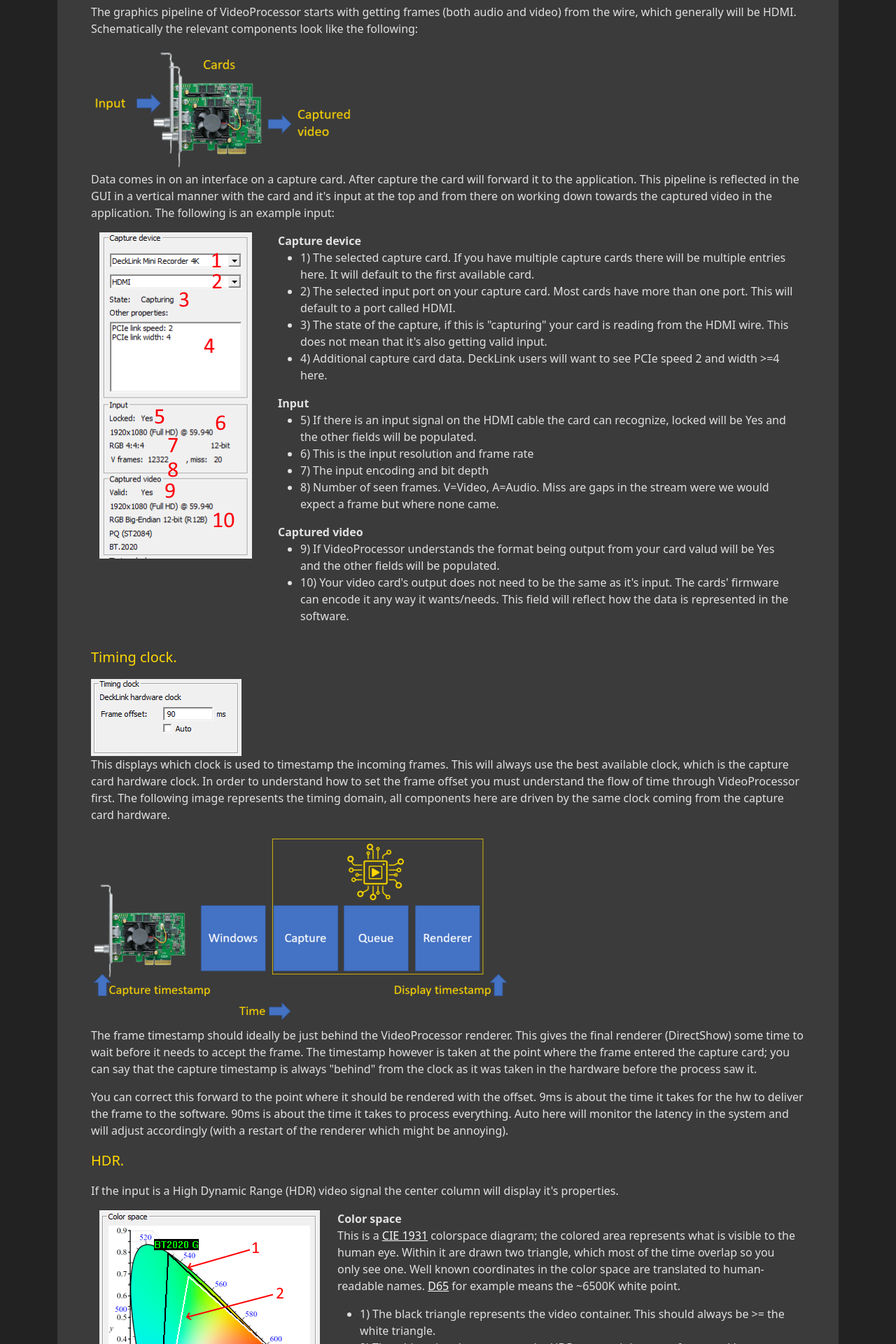
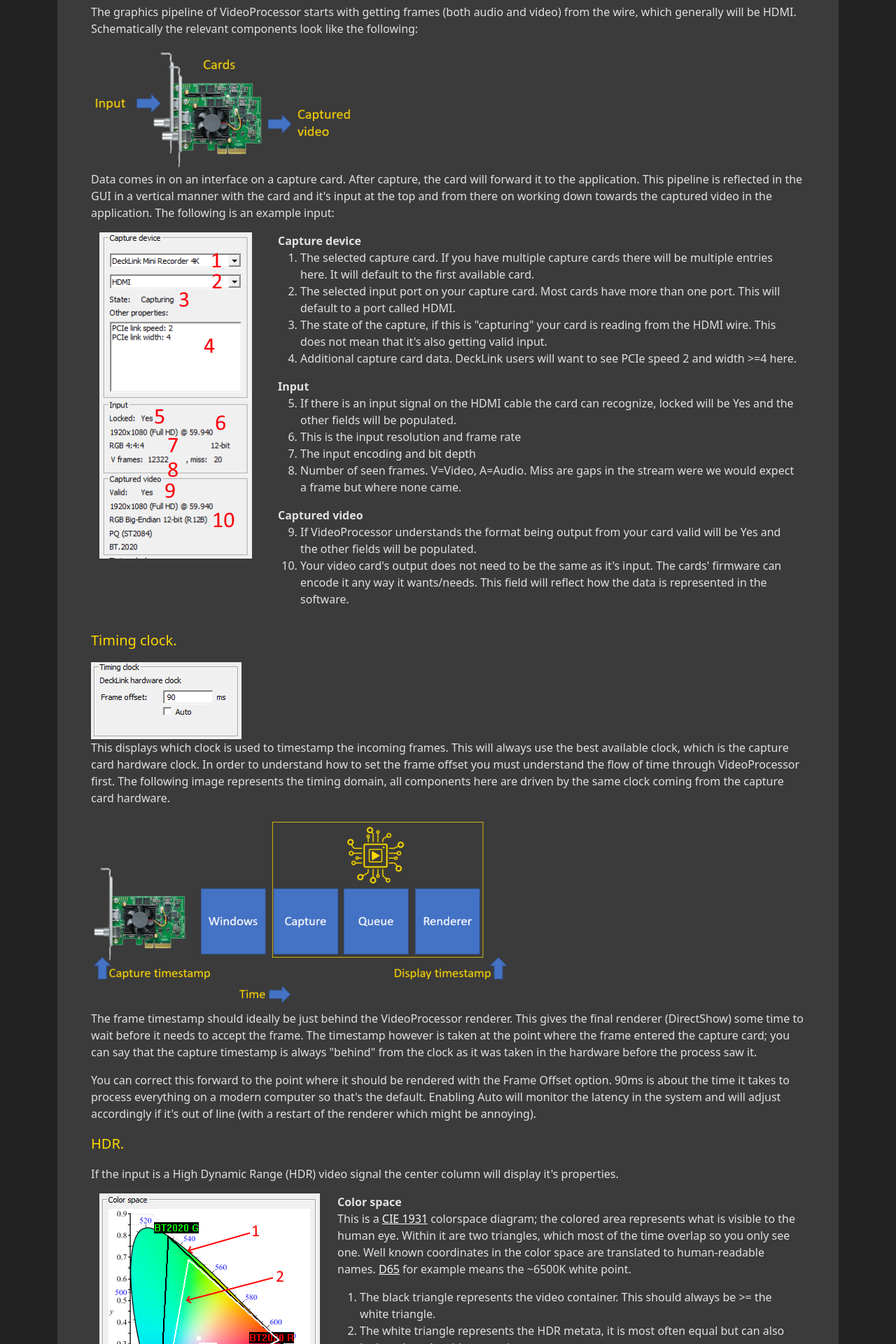
Before and after one commit to defl/videoprocessor_website, a Flask app: page /manual in a window 1280 px wide. Shown: the part 351-2271 px from the top of the page at 70% size. Run offline with Flask 2, Linux system fonts and the light colour scheme; some libraries are stand-ins or nearby versions.

Commit message:
Added WSGI, fixed lots of text

```diff
--- a/site/templates/base.html
+++ b/site/templates/base.html
@@ -67,7 +67,7 @@
               <li class="mb-1"><a class="link-secondary text-decoration-none" href="/getting_started">Getting started guide</a></li>
               <li class="mb-1"><a class="link-secondary text-decoration-none" href="/commercial_alternatives">Commercial alternatives</a></li>
               <li class="mb-1"><a class="link-secondary text-decoration-none" href="/faq">FAQ</a></li>
-              <li class="mb-1"><a class="link-secondary text-decoration-none" href="/manual">manual</a></li>
+              <li class="mb-1"><a class="link-secondary text-decoration-none" href="/manual">Manual</a></li>
               <li class="mb-1"><a class="link-secondary text-decoration-none" href="/debugging">Debugging</a></li>
             </ul>
           </div>
--- a/site/templates/manual.html
+++ b/site/templates/manual.html
@@ -21,8 +21,7 @@
             <img src="/static/images/manual/capture_card_io.png" />
             <p>
                 Data comes in on an interface on a capture card.
-                After capture the card will forward it to the application.
-
+                After capture, the card will forward it to the application.
                 This pipeline is reflected in the GUI in a vertical manner with the card and it's input at the top and from there on working
                 down towards the captured video in the application. The following is an example input:
             </p>
@@ -34,25 +33,25 @@
 
                     <div class="col">
                         <b>Capture device</b>
-                        <ul>
-                            <li>1) The selected capture card. If you have multiple capture cards there will be multiple entries here. It will default to the first available card.</li>
-                            <li>2) The selected input port on your capture card. Most cards have more than one port. This will default to a port called HDMI.</li>
-                            <li>3) The state of the capture, if this is "capturing" your card is reading from the HDMI wire. This does not mean that it's also getting valid input.</li>
-                            <li>4) Additional capture card data. DeckLink users will want to see PCIe speed 2 and width >=4 here.</li>
-                        </ul>
+                        <ol start="1">
+                            <li>The selected capture card. If you have multiple capture cards there will be multiple entries here. It will default to the first available card.</li>
+                            <li>The selected input port on your capture card. Most cards have more than one port. This will default to a port called HDMI.</li>
+                            <li>The state of the capture, if this is "capturing" your card is reading from the HDMI wire. This does not mean that it's also getting valid input.</li>
+                            <li>Additional capture card data. DeckLink users will want to see PCIe speed 2 and width >=4 here.</li>
+                        </ol>
 
                         <b>Input</b>
-                        <ul>
-                            <li>5) If there is an input signal on the HDMI cable the card can recognize, locked will be Yes and the other fields will be populated.</li>
-                            <li>6) This is the input resolution and frame rate</li>
-                            <li>7) The input encoding and bit depth</li>
-                            <li>8) Number of seen frames. V=Video, A=Audio. Miss are gaps in the stream were we would expect a frame but where none came.</li>
-                        </ul>
+                        <ol start="5">
+                            <li>If there is an input signal on the HDMI cable the card can recognize, locked will be Yes and the other fields will be populated.</li>
+                            <li>This is the input resolution and frame rate</li>
+                            <li>The input encoding and bit depth</li>
+                            <li>Number of seen frames. V=Video, A=Audio. Miss are gaps in the stream were we would expect a frame but where none came.</li>
+                        </ol>
 
                         <b>Captured video</b>
-                        <ul>
-                            <li>9) If VideoProcessor understands the format being output from your card valud will be Yes and the other fields will be populated.</li>
-                            <li>10) Your video card's output does not need to be the same as it's input. The cards' firmware can encode it any way it wants/needs. This field will reflect how the data is represented in the software.</li>
+                        <ol start="9">
+                            <li>If VideoProcessor understands the format being output from your card valid will be Yes and the other fields will be populated.</li>
+                            <li>Your video card's output does not need to be the same as it's input. The cards' firmware can encode it any way it wants/needs. This field will reflect how the data is represented in the software.</li>
                         </ul>
                     </div>
                 </div>
@@ -74,8 +73,8 @@
                 The timestamp however is taken at the point where the frame entered the capture card; you can say that the capture timestamp is always "behind" from the clock as it was taken in the hardware before the process saw it.
             </p>
             <p>
-                You can correct this forward to the point where it should be rendered with the offset. 9ms is about the time it takes for the hw to deliver the frame to the software. 90ms is about the time it takes to process everything.
-                Auto here will monitor the latency in the system and will adjust accordingly (with a restart of the renderer which might be annoying).
+                You can correct this forward to the point where it should be rendered with the Frame Offset option. 90ms is about the time it takes to process everything on a modern computer so that's the default.
+                Enabling Auto will monitor the latency in the system and will adjust accordingly if it's out of line (with a restart of the renderer which might be annoying).
             </p>
 
             <!-- HDR -->
@@ -93,24 +92,25 @@
                         <b>Color space</b>
                         <p>
                             This is a <a class="text-white" href="https://en.wikipedia.org/wiki/CIE_1931_color_space">CIE 1931</a> colorspace diagram; the colored area represents what is visible to the human eye.
-                            Within it are drawn two triangle, which most of the time overlap so you only see one.
-                            Well known coordinates in the color space are translated to human-readable names. <a class="text-white" href="https://en.wikipedia.org/wiki/Illuminant_D65">D65</a> for example means the ~6500K white point.
+                            Within it are two triangles, which most of the time overlap so you only see one.
+                            Well known coordinates in the color space are translated to human-readable names.
+                            <a class="text-white" href="https://en.wikipedia.org/wiki/Illuminant_D65">D65</a> for example means the ~6500K white point.
                         </p>
-                        <ul>
-                            <li>1) The black triangle represents the video container. This should always be >= the white triangle.</li>
-                            <li>2) The white triangle represents the HDR metata, it is most often equal but can also be less than the video container.</li>
-                        </ul>
+                        <ol start="1">
+                            <li>The black triangle represents the video container. This should always be >= the white triangle.</li>
+                            <li>The white triangle represents the HDR metata, it is most often equal but can also be less than the video container.</li>
+                        </ol>
 
                         <b>HDR Luminance</b>
                         <p>
                             These values relay information about the brightness of the frame and how it was seen during the mastering process.
                             More details <a class="text-white" href="https://www.mysterybox.us/blog/2016/10/19/hdr-video-part-3-hdr-video-terms-explained">here</a> and <a class="text-white" href="https://www.lightspace.lightillusion.com/uhdtv.html">here</a>.
                         </p>
-                        <ul>
-                            <li>3) Maximum Content Light Level (MaxCLL) represents the pixel light level in nits in whole movie.</li>
-                            <li>4) Maximum Frame Average Light Level (MaxFALL) represents the maximum average light level of a frame in nits.</li>
-                            <li>5) Min and max light levels of the display user for mastering the movie.</li>
-                        </ul>
+                        <ol start="3">
+                            <li>Maximum Content Light Level (MaxCLL) represents the pixel light level in nits in whole movie.</li>
+                            <li>Maximum Frame Average Light Level (MaxFALL) represents the maximum average light level of a frame in nits.</li>
+                            <li>Min and max light levels of the display user for mastering the movie.</li>
+                        </ol>
                     </div>
                 </div>
             </div>
@@ -118,7 +118,8 @@
             <!-- Latency -->
             <p class="lead my-3" style="color: #FED700;">Latency.</p>
             <p>
-                It takes time for video frames to move through the system and into the final renderer. This time we call latency. There are 3 points in the system where this time is sampled.
+                It takes time for video frames to move through the system and into the final renderer, this is called latency.
+                There are 3 points in the system where this time is sampled.
             </p>
             <img src="/static/images/manual/latency.png" />
             <p>
@@ -131,16 +132,20 @@
                     </div>
 
                     <div class="col">
-                        <ul>
-                            <li>1) The time it took from the hardware capture to arrival in the videoprocessor process</li>
-                            <li>2) The time it took from the hardware capture to arrival at the first part of the renderer, the queue. Plus the frame offset (which is negative). This should be well below zero</li>
+                        <ol start="1">
+                            <li>The time it took from the hardware capture to arrival in the videoprocessor process. This is 8-9ms on a modern PC if all is well.</li>
                             <li>
-                                3) The time it took from the hardware capture to handoff to the rendere.
-                                Plus the frame offset (which is negative).
-                                This should always be just below zero for best results, as that means it's to be rendered slighty in the future.
+                                The time it took from the hardware capture to arrival at the first part of the renderer, the queue.
+                                Minus the frame offset.
+                                This should be very close to (1) plus the offset, which if you leave the offset at 90, would be around -82 to -81ms.
+                            </li>
+                            <li>
+                                The time it took from the hardware capture to handoff to the rendere.
+                                Minus the frame offset.
+                                This should be below zero for less than a frame duration for best results, as that means it's to be rendered slighty in the future.
                                 This little bit of time is all that the renderer needs to ensure that the frame is played at exactly the right point in time.
                             </li>
-                        </ul>
+                        </ol>
                     </div>
                 </div>
             </div>
@@ -149,23 +154,23 @@
             <p class="lead my-3" style="color: #FED700;">Renderer.</p>
             <p>
                 The renderer is the component which takes the video stream from the capture card and turns it into visible pixels.
-                VideoProcessor supports multiple renderers from different technologies, right now it only supports DirectShow renderers but the plan is to extend that to other frameworks.
+                VideoProcessor is designed to support multiple renderers from different technologies, but right now it only supports DirectShow renderers.
             </p>
             <img src="/static/images/manual/vp_render.png" /><br /><br />
 
             <b>Renderer selection and lifetime</b>
-            <ul>
-                <li>1) This is the renderer to use. This list is auto-populated from operating system on a name basis, it is possible that VideoProcessor will show non-functional renderers.</li>
-                <li>2) Restart forces a total restart of the renderer, removing it entirely and starting it up again. Generally this is not needed.</li>
-                <li>3) Reset stops, clears and starts the renderer. This can help in removing queues in DirectShow renderers. This is very fast.</li>
-                <li>4) Auto reset will reset automatically once in a while if the queue is too large. Given that this generally only is a startup problem there will be no more resets after the beginning.</li>
-                <li>5) The party button.</li>
-            </ul>
+            <ol start="1">
+                <li>This is the renderer to use. This list is auto-populated from the OS on a name basis, it is possible that VideoProcessor will show non-functional renderers.</li>
+                <li>Restart forces a total restart of the renderer, removing it entirely and starting it up again. Generally this is not needed.</li>
+                <li>Reset stops, clears and starts the renderer. This can help in removing queues in DirectShow renderers. This is very fast.</li>
+                <li>Auto reset will reset automatically once in a while if the queue is too large. Given that this generally only is a startup problem there will be no more resets after the beginning.</li>
+                <li>The party button.</li>
+            </ol>
 
             <b>Timestamp</b>
-            <ul>
+            <ol start="6">
                 <li>
-                    <p>6) Determines how frames are timestamped.</p>
+                    <p>Determines how frames are timestamped.</p>
                     <ul>
                         <li>
                             Clock-theo: Will just add the theoretical time to the start timestamp.
@@ -181,7 +186,7 @@
                         <li>None: No timestamps, this will force the renderer to render immediately as this is an indicate it's too late.</li>
                     </ul>
                 </li>
-            </ul>
+            </ol>
 
             <b>HDR overrides</b>
             <p>
@@ -189,24 +194,24 @@
                 Or when you have a source which sends the right pixels but the wrong metadata.
                 For these cases you can use the overrides here.
             </p>
-            <ul>
-                <li>7) Nominal range override.</li>
-                <li>8) Transfer function override.</li>
-                <li>9) Transfer matrix override.</li>
-                <li>10) Primaries override.</li>
-            </ul>
+            <ol start="7">
+                <li>Nominal range override.</li>
+                <li>Transfer function override.</li>
+                <li>Transfer matrix override.</li>
+                <li>Primaries override.</li>
+            </ol>
 
             <b>State</b>
-            <ul>
-                <li>11) The state of the renderer. Only when this is Running will there be a picture.</li>
-            </ul>
+            <ol start="11">
+                <li>The state of the renderer. Only when this is Running will there be a picture.</li>
+            </ol>
 
             <b>Queue</b>
-            <ul>
-                <li>12) If checked VideoProcessor will use a queue and a separate renderer thread to buffer frames between capture and renderer. If unchecked the capture will call the renderer directly, this will lead to major delays in DirectShow.</li>
-                <li>13) This is the current queue size and the maximum queue size. If the queue gets bigger than the maximum the oldest frame is dropped. You want your queue to always be around 0-2. Anything more means you should press reset.</li>
-                <li>14) Drop count for frames which were not shown.</li>
-            </ul>
+            <ol start="12">
+                <li>If checked VideoProcessor will use a queue and a separate renderer thread to buffer frames between capture and renderer. If unchecked the capture will call the renderer directly, this will lead to major delays in DirectShow.</li>
+                <li>This is the current queue size and the maximum queue size. If the queue gets bigger than the maximum the oldest frame is dropped. You want your queue to always be around 0-2. Anything more means you should press reset.</li>
+                <li>Drop count for frames which were not shown.</li>
+            </ol>
 
             <!-- Keyboard shortcuts -->
             <p class="lead my-3" style="color: #FED700;">Keyboard shortcuts.</p>
```
Also changed, not shown: site/templates/index.html (+5 -7 lines), 1 other file.
